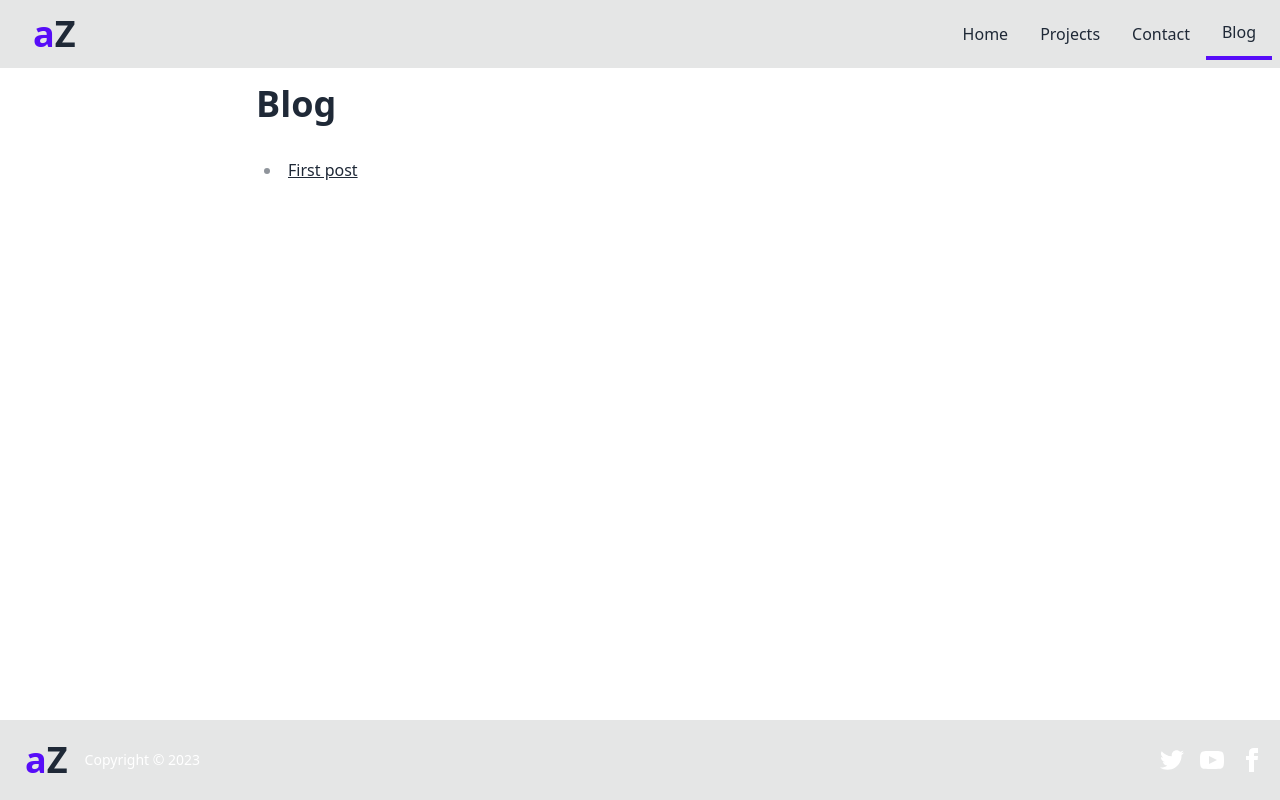
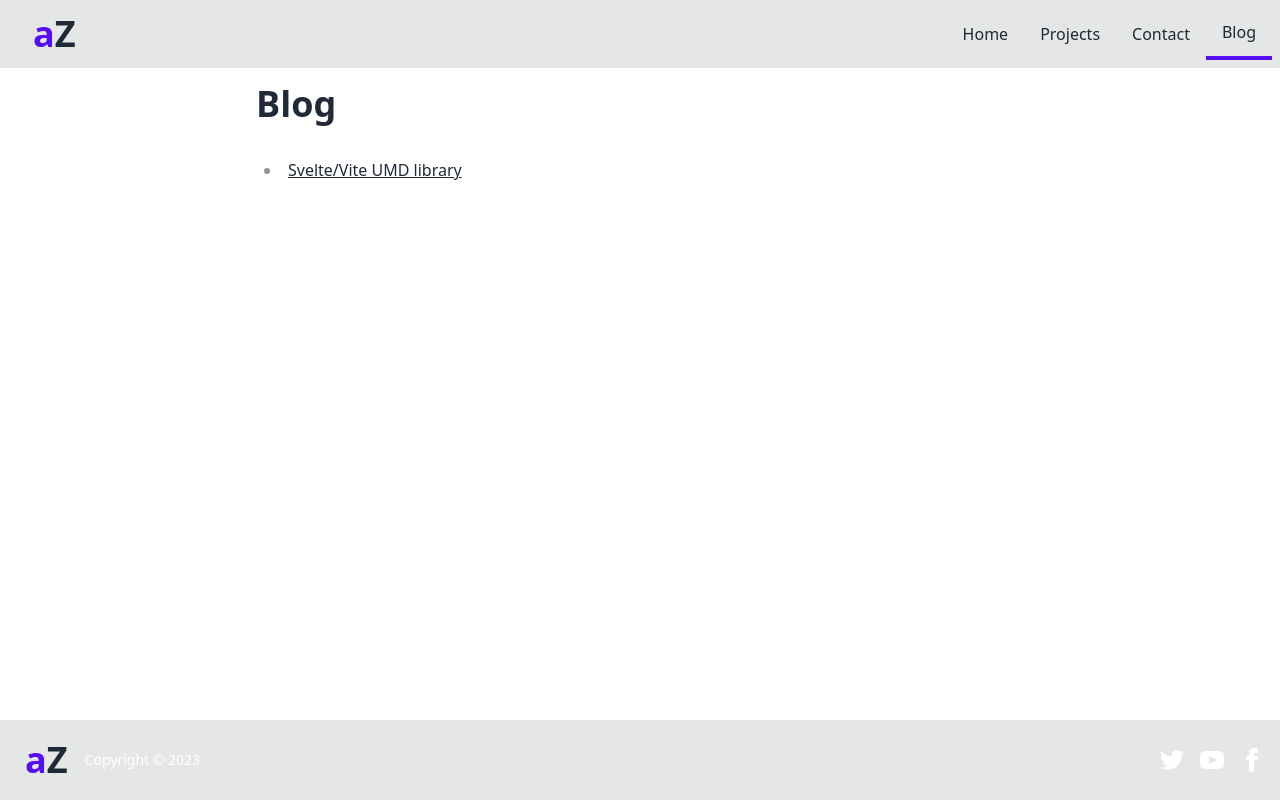
Before and after one commit to aljaz-zupan/portfolio, a SvelteKit app: page /blog in a window 1280 px wide. Built offline with nearby package versions, Linux system fonts and the light colour scheme.

Commit message:
added posts.ts and some refactoring

```diff
--- a/package.json
+++ b/package.json
@@ -27,8 +27,8 @@
 		"@threlte/rapier": "^0.5.0",
 		"@threlte/theatre": "^0.0.2",
 		"@types/three": "^0.149.0",
-		"@typescript-eslint/eslint-plugin": "^5.54.1",
-		"@typescript-eslint/parser": "^5.54.1",
+		"@typescript-eslint/eslint-plugin": "^5.55.0",
+		"@typescript-eslint/parser": "^5.55.0",
 		"@vitest/coverage-c8": "^0.26.3",
 		"autoprefixer": "^10.4.14",
 		"eslint": "^8.36.0",
@@ -52,7 +52,7 @@
 	"type": "module",
 	"dependencies": {
 		"@tailwindcss/typography": "^0.5.9",
-		"daisyui": "^2.51.3",
+		"daisyui": "^2.51.4",
 		"zod": "^3.21.4"
 	}
 }
--- a/src/routes/blog/+page.svelte
+++ b/src/routes/blog/+page.svelte
@@ -1,7 +1,11 @@
+<script lang="ts">
+	import { posts } from './posts';
+</script>
+
 <h1>Blog</h1>
 
 <ul>
-	<li>
-		<a href="/blog/first">First post</a>
-	</li>
+	{#each posts as post}
+		<li><a href={post.slug}>{post.title}</a></li>
+	{/each}
 </ul>
--- a/src/routes/blog/[slug]/+page.svelte
+++ b/src/routes/blog/[slug]/+page.svelte
@@ -1,10 +1,10 @@
+<!-- src/routes/[slug].svelte -->
 <script lang="ts">
-	import type { PageData } from './$types';
-	export let data: PageData;
+	export let post;
 </script>
 
 <article>
-	<h1>{data.title}</h1>
-	<p>Published: {data.date}</p>
-	<div>{@html data.content}</div>
+	<h1>{post.title}</h1>
+	<time>{post.date}</time>
+	<div>{@html post.content}</div>
 </article>
--- a/src/routes/blog/[slug]/+page.ts
+++ b/src/routes/blog/[slug]/+page.ts
@@ -1,12 +1,16 @@
+// src/routes/[slug].ts
 import { error } from '@sveltejs/kit';
+import { posts } from '../posts';
 
 /** @type {import('./$types').PageLoad} */
-export function load({ params }) {
-	if (params.slug === 'first') {
+export async function load({ params }) {
+	const post = posts.find((post) => post.slug === params.slug);
+
+	if (post) {
 		return {
-			title: 'Hello first post!',
-			date: '25. 2. 2023',
-			content: 'Welcome to our blog. Lorem ipsum dolor sit amet...'
+			props: {
+				post
+			}
 		};
 	}
 
--- /dev/null
+++ b/src/routes/blog/posts.ts
@@ -0,0 +1,9 @@
+export const posts = [
+	{
+		slug: 'svelte-vite-umd-library',
+		title: 'Svelte/Vite UMD library',
+		date: '15. 3. 2023',
+		content: `<h2>Creating and building a UMD library in Svelte</h2>
+        <p>This was quite a challenge. Why? Because I needed to build UMD library javascript components for my job. Because of legacy apps, I needed to start with small updates.</p>`
+	}
+];
--- a/src/routes/projects/projects.ts
+++ b/src/routes/projects/projects.ts
@@ -58,11 +58,11 @@ export const projects: Array<Project> = [
 		done: false
 	},
 	{
-		title: 'Threlte',
+		title: 'Threejs',
 		categories: ['3d'],
 		description:
-			'Renderer and component library for Svelte to build and render three.js scenes declaratively and state-driven in Svelte apps',
-		website: 'https://threlte.xyz/',
+			'Three.js is a cross-browser JavaScript library and application programming interface used to create and display animated 3D computer graphics in a web browser using WebGL.',
+		website: 'https://threejs.org/',
 		done: false
 	}
 ];
```
Also changed, not shown: src/routes/blog/[slug]/content.txt (deleted), 1 other file (tests, documents, lock files or other folders).
